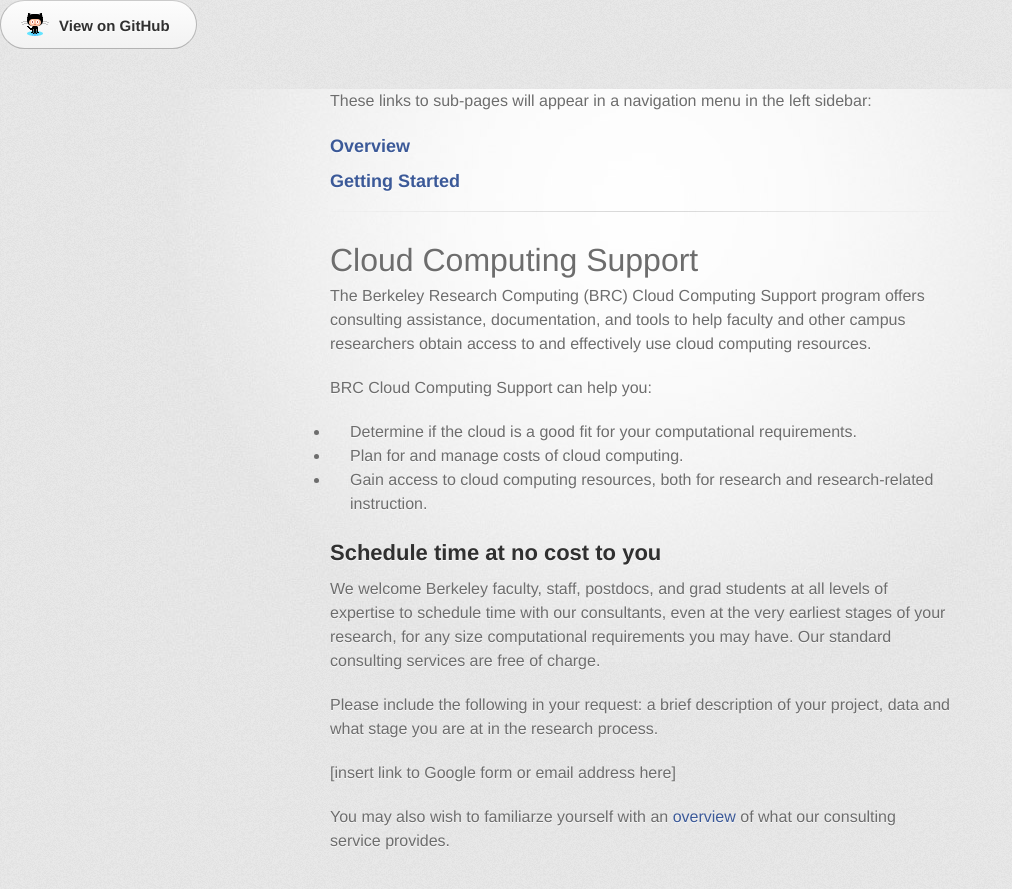
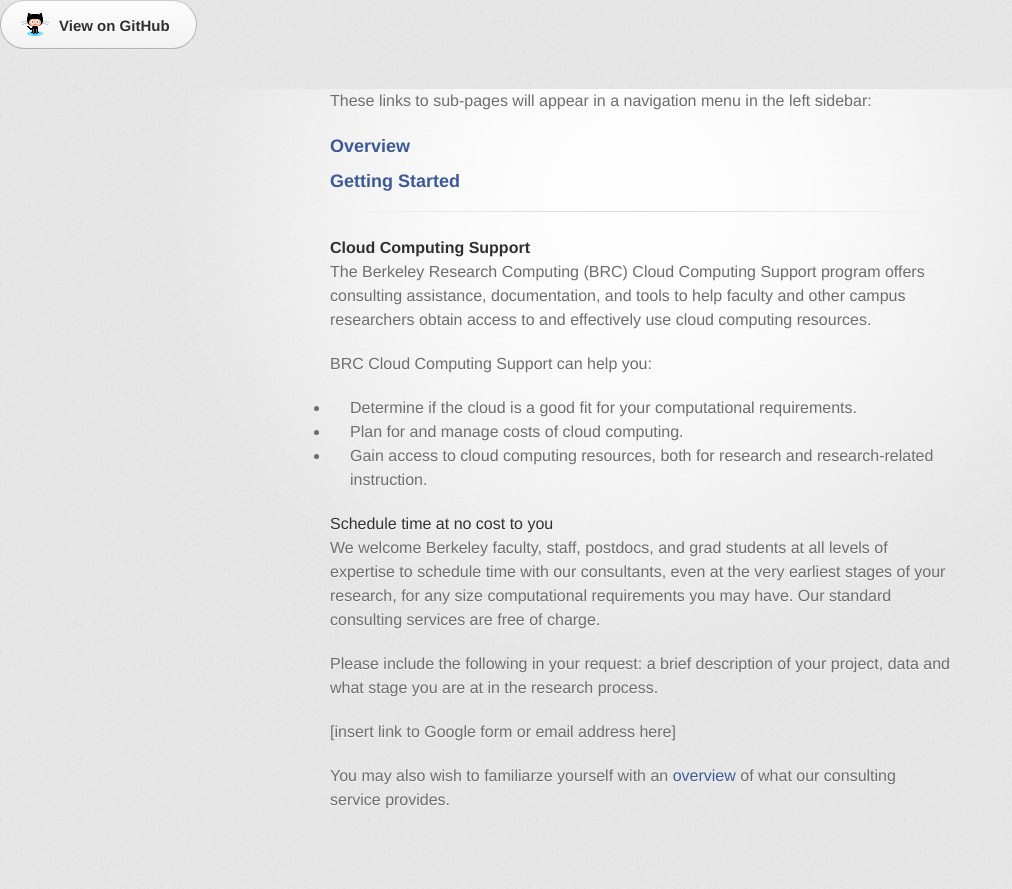
Before and after one commit to ucberkeley/brc-draft-documentation, a Jekyll site: the page built from cloud/index.md, in a window 1280 px wide. Shown: the top 889 px of the page, without its empty margins (0-1012 px from the left). Built offline with Jekyll 4.4.1, drawn with Linux system fonts in a browser that asks for light colours.

Commit message:
match heading's to Aron's heading levels

```diff
--- a/cloud/index.md
+++ b/cloud/index.md
@@ -10,7 +10,7 @@ These links to sub-pages will appear in a navigation menu in the left sidebar:
 
 ---
 
-# Cloud Computing Support
+#### Cloud Computing Support
 
 The Berkeley Research Computing (BRC) Cloud Computing Support program offers consulting assistance, documentation, and tools to help faculty and other campus researchers obtain access to and effectively use cloud computing resources.
 
@@ -20,7 +20,7 @@ BRC Cloud Computing Support can help you:
 * Plan for and manage costs of cloud computing.
 * Gain access to cloud computing resources, both for research and research-related instruction.
 
-## Schedule time at no cost to you
+##### Schedule time at no cost to you
 
 We welcome Berkeley faculty, staff, postdocs, and grad students at all levels of expertise to schedule time with our consultants, even at the very earliest stages of your research, for any size computational requirements you may have. Our standard consulting services are free of charge.
 
```
